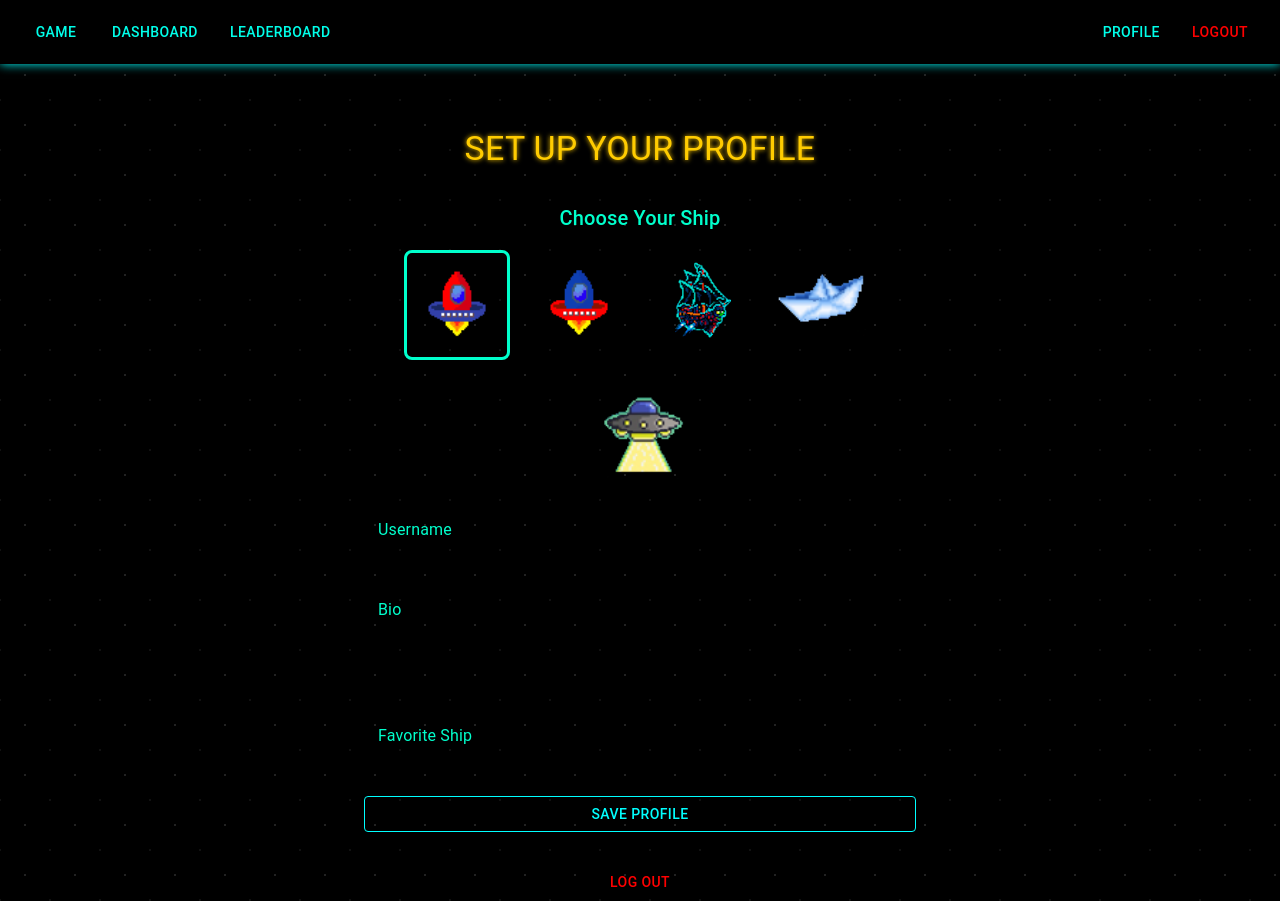
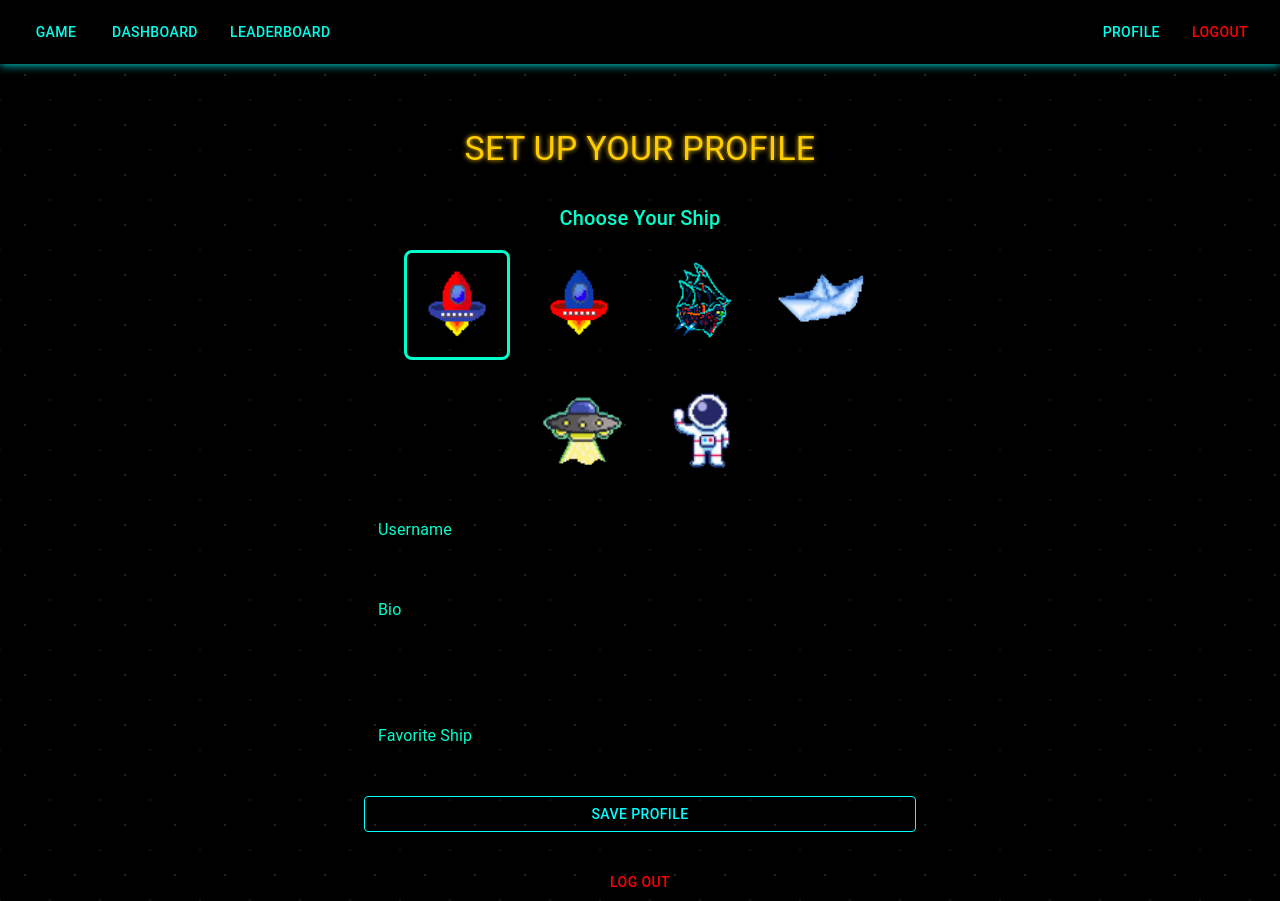
Before and after one commit to LPerez21/SPACE-BOATS, a React (Vite) app in the folder client/: page /profile in a window 1280 px wide. Built offline with nearby package versions, Linux system fonts and the light colour scheme; no server answers; sample sign-in values are in the browser's storage.

Commit message:
added two new ships

```diff
--- a/client/images/playerAssets/index.js
+++ b/client/images/playerAssets/index.js
@@ -3,6 +3,7 @@ import ship2 from './ship2.png';
 import ship3 from './newshipsmall.png';
 import ship4 from './ship4.png';
 import ship5 from './ship5.png';
+import ship6 from './ship6.png';
 
 
-export default [ship, ship2, ship3, ship4, ship5];
+export default [ship, ship2, ship3, ship4, ship5, ship6];
```
Also changed, not shown: client/images/playerAssets/ship5.png, client/images/playerAssets/ship6.png (added).
